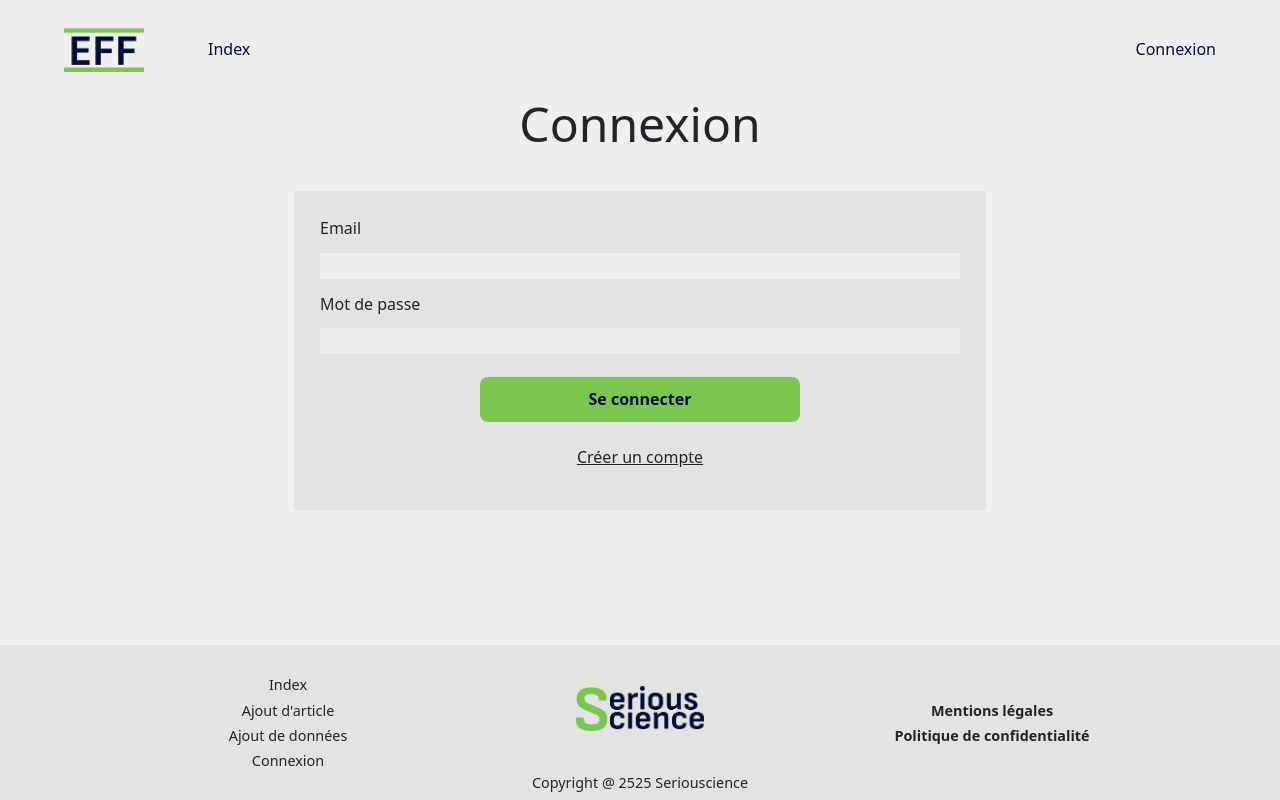
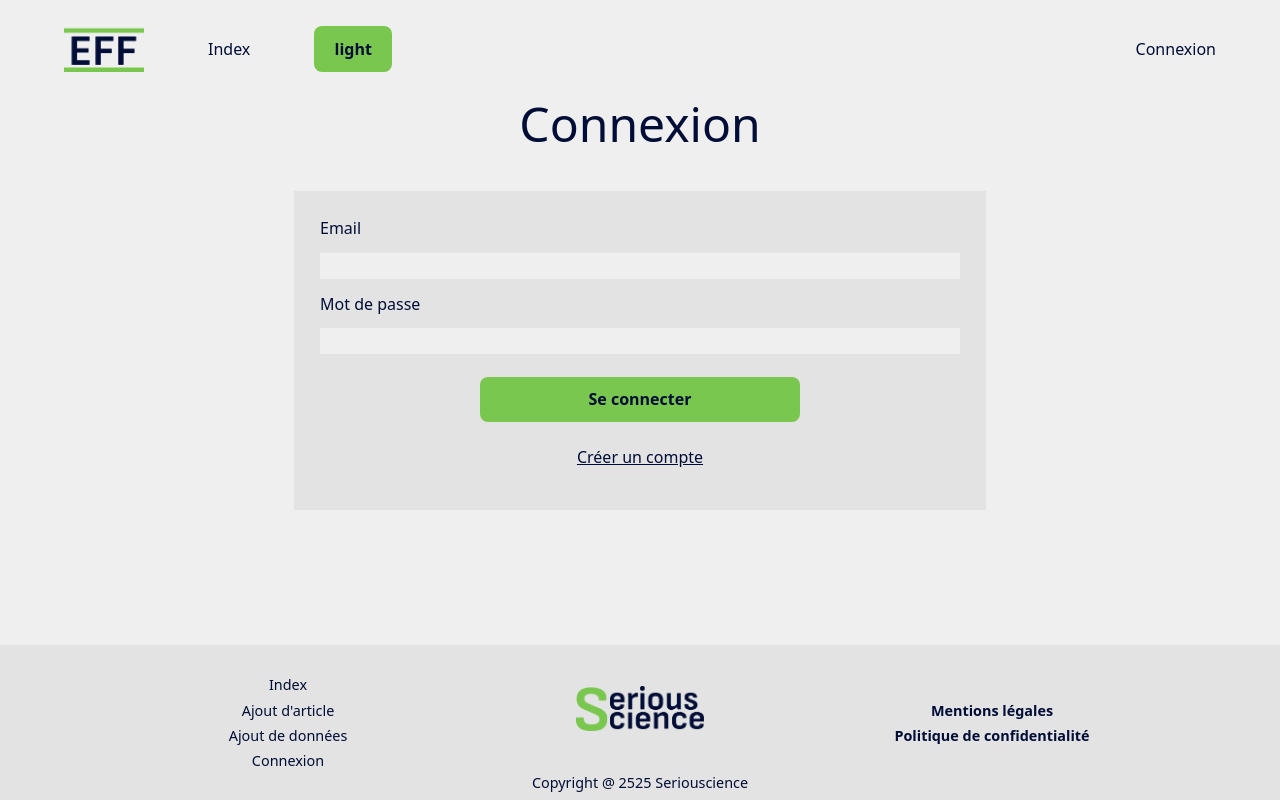
Before and after one commit to Lunicolorage/SAE5012, a React (Vite) app in the folder Front/: page /connexion in a window 1280 px wide. Built offline with nearby package versions, Linux system fonts and the light colour scheme.

Commit message:
affichage themes

```diff
--- a/Front/src/App.css
+++ b/Front/src/App.css
@@ -6,6 +6,7 @@
   min-height: 100vh;
   display: flex;
   flex-direction: column;
+  color: var(--deepBlue);
 
 }
 
@@ -114,6 +115,7 @@ footer{
   font-size: 0.8em;
   bottom: 0;
   margin-top:auto ;
+  color: var(--deepBlue);
 }
 
 footer p{
--- a/Front/src/App.jsx
+++ b/Front/src/App.jsx
@@ -12,12 +12,14 @@ import { Accueil } from './components/accueil/Accueil';
 import { Connexion } from './components/connexion/Connexion';
 import { UserProvider } from './context/UserProvider';
 import { AffichageArticle } from './components/article/AffichageArticle';
+import { ThemeProvider } from './context/ThemeProvider';
 
 function App() {
 
   return (
     <>
     < BrowserRouter >
+    <ThemeProvider>
     <UserProvider>
       <Header />
       <main>
@@ -34,6 +36,7 @@ function App() {
       </main>
       <Footer />
     </UserProvider>
+    </ThemeProvider>
     </BrowserRouter>
     </>
   )
--- a/Front/src/components/Footer.jsx
+++ b/Front/src/components/Footer.jsx
@@ -1,6 +1,13 @@
 import { Link } from "react-router-dom";
+import { useContext } from 'react'
+import { ThemeContext } from "../context/ThemeProvider";
 
 function Footer(){
+
+    const [theme, setTheme, themes] = useContext(ThemeContext);
+
+    const srcImg = theme.name === 'dark' ? 'src/assets/logo-clair.png' : 'src/assets/logo-foncé.png';
+
     return(
         <footer>
             <div className="footerFlex">
@@ -18,7 +25,7 @@ function Footer(){
                         Connexion
                     </Link>
                 </div>
-                <img src="src/assets/logo-foncé.png" alt="logo seriouscience" />
+                <img src={srcImg} alt="logo seriouscience" />
                 <div>
                     <p>Mentions légales</p>
                     <p>Politique de confidentialité</p>
--- a/Front/src/components/Header.jsx
+++ b/Front/src/components/Header.jsx
@@ -1,8 +1,14 @@
 import { Link } from "react-router-dom";
 import { useContext, useState, useEffect } from 'react'
 import { UserContext } from "../context/UserProvider";
+import { ThemeContext } from "../context/ThemeProvider";
 
 function Header(){
+
+    const [theme, setTheme, themes] = useContext(ThemeContext);
+
+
+    const srcImg = theme.name === 'dark' ? 'src/assets/eff-clair.png' : 'src/assets/eff-fonce.png';
 
     const [user, setUser] = useContext(UserContext);
     const [buttonCo, setButtonCo] = useState("Connexion");
@@ -35,7 +41,7 @@ function Header(){
         <header>
             <div className="header-left">
                 <Link to="/">
-                    <img className="header-logo" src="src/assets/eff-fonce.png" alt="logo EFF" />
+                    <img className="header-logo" src={srcImg} alt="logo EFF" />
                 </Link>
                 <Link to="/index" className="hideMobile" >
                 Index
@@ -51,6 +57,19 @@ function Header(){
                     Ajout de données
                     </Link>
                 )}
+                <button
+                    onClick={() => {
+                        let idTheme = themes.findIndex(t => t.id === theme.id) + 1;
+                        if (idTheme >= themes.length) {
+                            idTheme = 0;
+                        }
+                        // console.log(idTheme);
+                        const newTheme  = themes[idTheme];
+                        setTheme(newTheme);
+                    }}
+                >
+                    {theme.name}
+                </button>
             </div>
             <Link to="/connexion" className="hideMobile" >
                 {buttonCo}
--- a/Front/src/components/article/AffichageArticle.jsx
+++ b/Front/src/components/article/AffichageArticle.jsx
@@ -1,11 +1,17 @@
 import { useParams } from "react-router-dom";
-import { useEffect, useState, useContext, use } from "react";
+import { useEffect, useState, useContext } from "react";
 import { SectionArticle } from "./SectionArticle";
 import { UserContext } from "../../context/UserProvider";
 import Rating from '@mui/material/Rating';
 import { BoutonNotation } from "./BoutonNotation";
 
 function AffichageArticle(){
+
+    const getCSSVariable = (variable) => {
+        return getComputedStyle(document.documentElement)
+            .getPropertyValue(variable)
+            .trim();
+    };
 
     const { id } = useParams();
 
@@ -19,8 +25,6 @@ function AffichageArticle(){
 
     const [canNote, setCanNote] = useState(true);
     const [noteMoyenne, setNoteMoyenne] = useState(0);
-
-    // console.log(id)
 
     const handleNoteAdded = async () => {
         const url = 'http://localhost:8000/api/articles/'+id+'/full';
@@ -45,7 +49,6 @@ function AffichageArticle(){
               throw new Error(`Response status: ${response.status}`);
             }
             const result = await response.json();
-            // console.log(result);
             setContenuArticle(result);
           } catch (err) {
             setError(err.message);
@@ -62,7 +65,6 @@ function AffichageArticle(){
         if (contenuArticle.notes && Array.isArray(contenuArticle.notes)) {
           contenuArticle.notes.forEach(note => {
             let idNoteUser = note.user.split('/').pop();
-            // console.log(idNoteUser);
             if (idNoteUser === user.id) {
               setCanNote(false);
             }
@@ -76,15 +78,11 @@ function AffichageArticle(){
         }
     }, [contenuArticle, user]);
 
-
-
     if (loading) return <div>Chargement...</div>;
     if (error) return <div>{error}</div>;
 
-
     return(
         <div>
-            {/* à voir, tab d'objet d'objets */}
             <div className="titreArticle">
               <h1>{contenuArticle.titre}</h1>
               <div className="notationArticle">
@@ -94,18 +92,16 @@ function AffichageArticle(){
                     value={noteMoyenne}
                     precision={0.1}
                     sx={{
-                      color: "#7AC74F",
+                      color: getCSSVariable('--greenLight'),
                     }}
                     readOnly
                   />
                 {hasAnyRole(addNoteAllowed) && canNote && (
-
                  <BoutonNotation
                     articleId={contenuArticle.id}
                     OnNoteAdded={handleNoteAdded}
                     setCanNote={setCanNote}
                  />
-
                 )}
               </div>
             </div>
@@ -119,15 +115,6 @@ function AffichageArticle(){
                     section={section} />
                 ))
             }
-
-            {/* <p>texte</p>
-            <h2>Sous-titre</h2>
-            <p>suite du texte</p> */}
-
-            {/* <img></img> ou graphique*/}
-
-            {/* <canvas id="graphique" width="640" height="250"></canvas> */}
-
         </div>
     )
 }
--- a/Front/src/components/article/BoutonNotation.jsx
+++ b/Front/src/components/article/BoutonNotation.jsx
@@ -10,6 +10,12 @@ function BoutonNotation({ articleId, OnNoteAdded, setCanNote }) {
     const [openNote, setOpenNote] = useState(false);
     const [noteValue, setNoteValue] = useState(0);
     const [user] = useContext(UserContext);
+
+    const getCSSVariable = (variable) => {
+        return getComputedStyle(document.documentElement)
+            .getPropertyValue(variable)
+            .trim();
+    };
 
     async function PostNoteApi(note) {
         const url = 'http://localhost:8000/api/notes';
@@ -63,7 +69,7 @@ function BoutonNotation({ articleId, OnNoteAdded, setCanNote }) {
                         value={noteValue}
                         precision={1}
                         sx={{
-                            color: "#7AC74F",
+                            color: getCSSVariable('--greenLight'),
                             fontSize: "2.5em",
                         }}
                         onChange={(e, newValue) => {
@@ -73,7 +79,7 @@ function BoutonNotation({ articleId, OnNoteAdded, setCanNote }) {
                 </DialogContent>
                 <Button
                     onClick={PostNote}
-                    sx={{ color: "#7AC74F" }}
+                    sx={{ color: getCSSVariable('--greenLight') }}
                 >
                     Valider
                 </Button>
--- /dev/null
+++ b/Front/src/context/ThemeProvider.jsx
@@ -0,0 +1,29 @@
+import { useState, createContext,useEffect, use } from "react";
+import ReactDOM from "react-dom/client";
+
+export const ThemeContext = createContext();
+
+const themes = [
+    {id:1, name: 'light', class: '' },
+    {id:2, name: 'dark',class: 'dark-mode' },
+    {id:3, name: 'blue', class: 'blue-mode' },
+  ];
+
+function ThemeProvider({ children }) {
+
+    const [theme, setTheme] = useState(themes[0]);
+
+    useEffect(() => {
+        document.documentElement.className = theme.class;
+    }, [theme]);
+
+    return (
+        <ThemeContext.Provider
+            value={[theme,setTheme,themes]}
+            >
+            {children}
+        </ThemeContext.Provider>
+    )
+}
+
+export{ThemeProvider};
--- a/Front/src/context/UserProvider.jsx
+++ b/Front/src/context/UserProvider.jsx
@@ -7,16 +7,16 @@ function UserProvider({ children }) {
 
     let storage_user = {};
 
-    if (localStorage.user_id){
-        // console.log(localStorage);
-        storage_user ={
-            'id' : localStorage.user_id,
-            'nom' : localStorage.user_nom,
-            'email' : localStorage.user_email,
-            'roles': JSON.parse(localStorage.getItem('user_roles')),
-            'token' : localStorage.user_token
-         };
-    }
+    // if (localStorage.user_id){
+    //     // console.log(localStorage);
+    //     storage_user ={
+    //         'id' : localStorage.user_id,
+    //         'nom' : localStorage.user_nom,
+    //         'email' : localStorage.user_email,
+    //         'roles': JSON.parse(localStorage.getItem('user_roles')),
+    //         'token' : localStorage.user_token
+    //      };
+    // }
 
     const [user, setUser] = useState(storage_user);
 
--- a/Front/src/index.css
+++ b/Front/src/index.css
@@ -16,6 +16,20 @@
   --white: #EFEFEF;
   --deepBlue: #000D36;
   --grey: #e3e3e3;
+}
+
+html.dark-mode {
+  --greenLight: #54853a;
+  --white: #121212;
+  --deepBlue: #EFEFEF;
+  --grey: #2c2c2c;
+}
+
+html.blue-mode {
+  --greenLight: #4A90E2;
+  --white: #E6F0FA;
+  --deepBlue: #0B2545;
+  --grey: #B0C4DE;
 }
 
 a {
```
Lines whose indentation alone changed are shown as unchanged.
